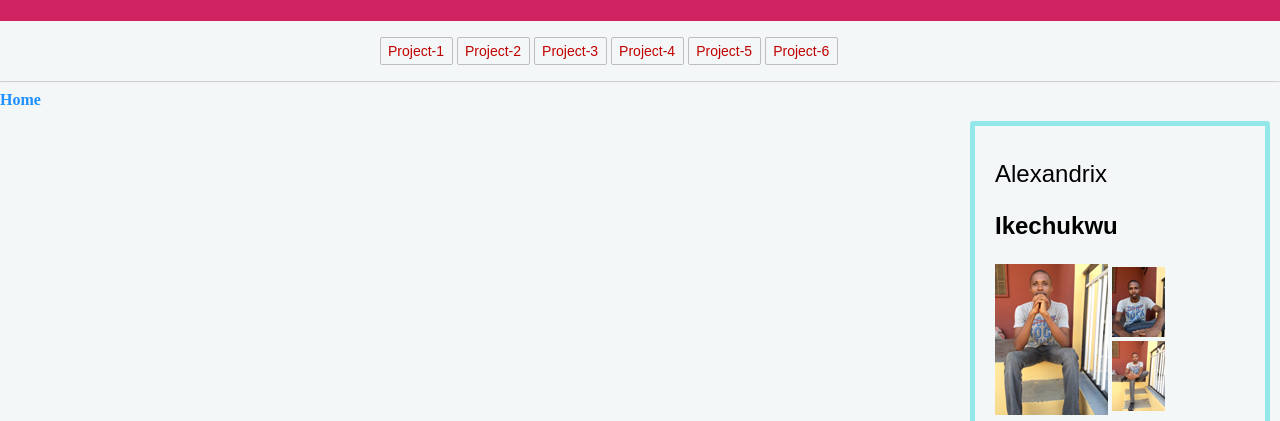
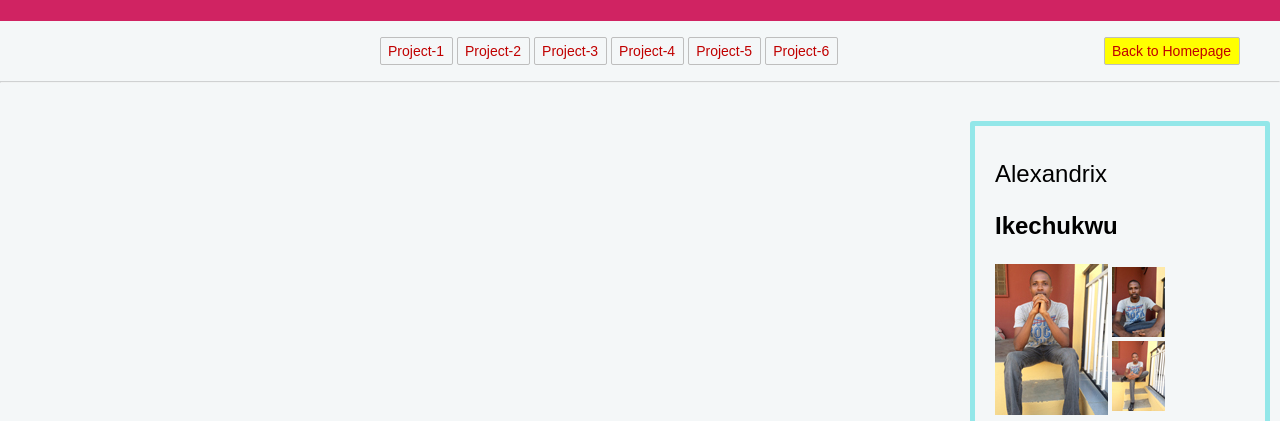
Before and after one commit to SpaghettiThots/suss-code, a plain HTML site: page index.html in a window 1280 px wide. Shown: the part 379-800 px from the top of the page. Drawn offline with Linux system fonts and the light colour scheme; a web font is replaced by a local one.

Commit message:
Testing Back to Homepage link

```diff
--- a/geekculator/calc.css
+++ b/geekculator/calc.css
@@ -318,5 +318,4 @@ button:hover{
 
 #home-link li{
 	background-color: yellow;
-
 }
--- a/index.html
+++ b/index.html
@@ -23,7 +23,7 @@
 		<ul>
 			<li class="top"><a href='#'>Project-1</a></li>
 			<li class="bottom"><a href='./buttons/index.html'>Project-2</a></li>
-			<li class="top"><a href='/profiles-sidebar/profile-card.html'>Project-3</a></li>
+			<li class="top"><a href='./profiles-sidebar/profile-card.html'>Project-3</a></li>
 			<li class="bottom"><a href='./forms-and-inputs/forms.html'>Project-4</a></li>
 			<li class="top"><a href='./geekulator/calc.html'>Project-5</a></li>
 			<li class="bottom"><a href='./product-listing-page/products.html'>Project-6</a></li>
@@ -64,9 +64,11 @@
 		</div>
 	</div>
 
-	<footer>
-		<a href="../../index.html"><strong>Home</strong></a>
-	</footer>
+	<div id="home-link">
+		<ul>
+			<li class="bottom"><a href="index.html">Back to Homepage</a></li>
+		</ul>
+	</div>
 
 </body>
 </html>
--- a/multi-page.css
+++ b/multi-page.css
@@ -172,3 +172,13 @@ a{
 #content{
 	font-size: 16px;
 }
+
+#home-link{
+	position: fixed;
+	top: 400px;
+	right: 40px;
+}
+
+#home-link li{
+	background-color: yellow;
+}
```
